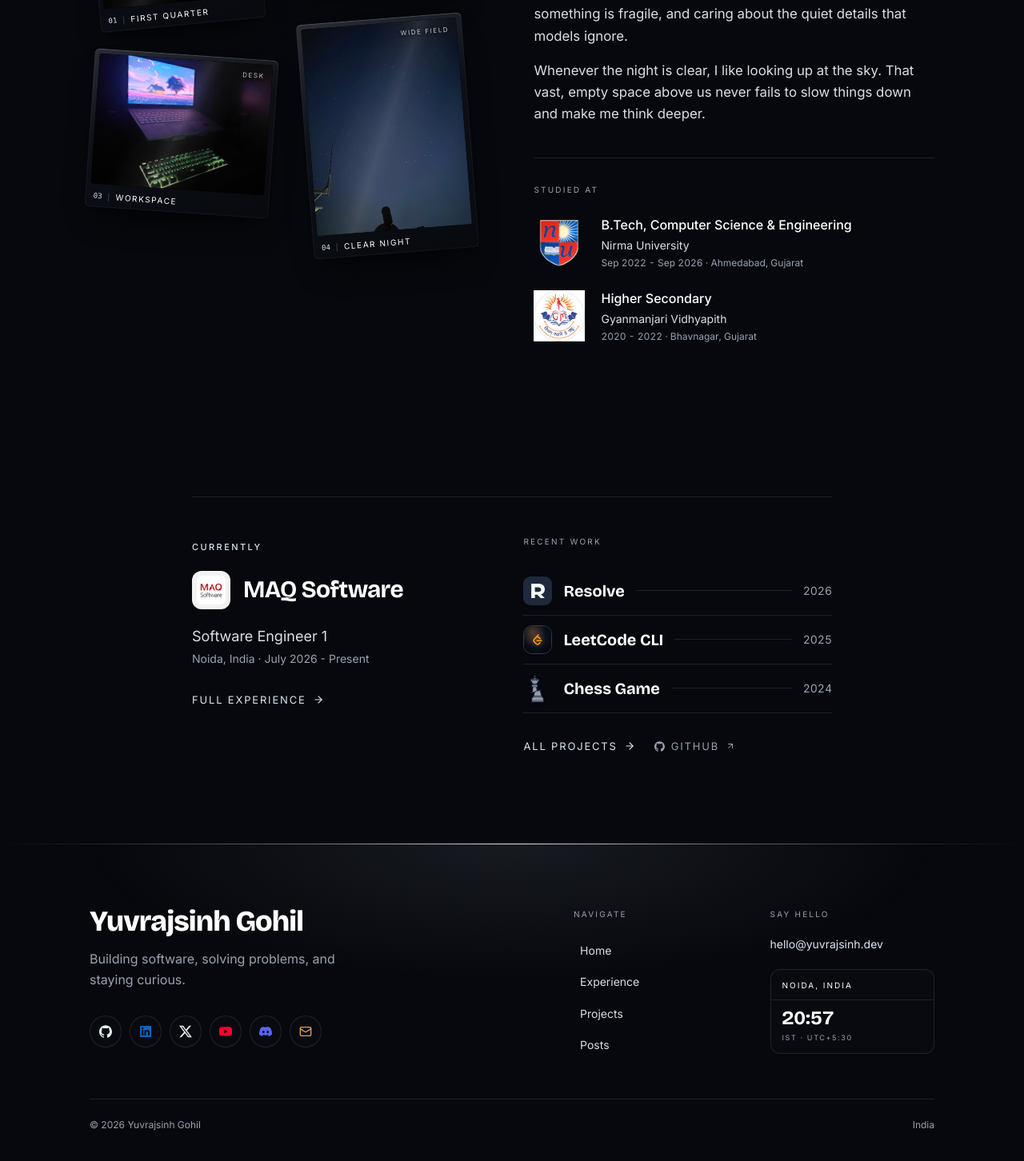
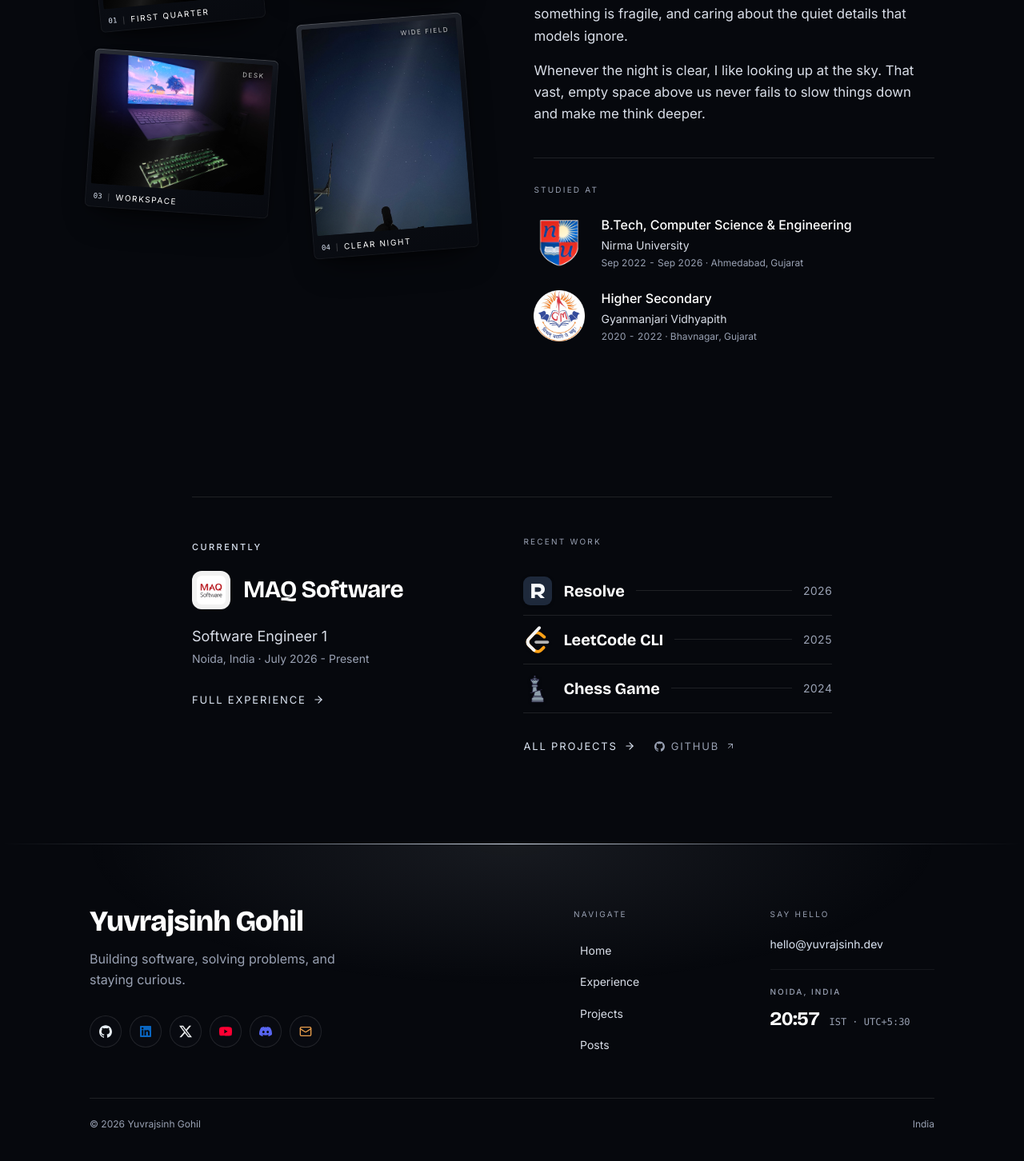
Before and after one commit to yuvrajsinh5252/website, a React (Vite) app: page / in a window 1280 px wide. Shown: the part 1286-2738 px from the top of the page at 80% size. Built offline with nearby package versions, Linux system fonts and the light colour scheme; no server answers.

Commit message:
feat(ui): refine squircle geometry, post container width, and brand assets

```diff
--- a/src/components/brand/SunMark.tsx
+++ b/src/components/brand/SunMark.tsx
@@ -19,7 +19,6 @@
       {...props}
     >
       <defs>
-        {/* Soft radial solar glow that shines out from the center */}
         <radialGradient id={glowId} cx="50%" cy="50%" r="50%">
           <stop offset="0%" stopColor="var(--theme-accent, #ea9e4b)" stopOpacity="0.75" />
           <stop offset="35%" stopColor="var(--theme-accent, #ea9e4b)" stopOpacity="0.35" />
@@ -28,7 +27,6 @@
         </radialGradient>
       </defs>
 
-      {/* Atmospheric background glow shining outward */}
       <circle
         cx="16"
         cy="16"
@@ -37,7 +35,6 @@
         className="sun-mark-glow pointer-events-none"
       />
 
-      {/* Corona halo, blooming and breathing as the sun flares */}
       <circle
         cx="16"
         cy="16"
@@ -47,7 +44,6 @@
         className="sun-mark-corona"
       />
 
-      {/* The flare: revolving celestial rays and orbs */}
       <g className="sun-mark-flare">
         {[0, 90, 180, 270].map((angle, index) => (
           <g
@@ -91,7 +87,6 @@
         ))}
       </g>
 
-      {/* The disc: solid, bold, and the central heart of the mark */}
       <circle
         cx="16"
         cy="16"
--- a/src/components/common/CompanyMark.tsx
+++ b/src/components/common/CompanyMark.tsx
@@ -11,17 +11,25 @@
   className?: string
 }
 
+// Symmetrical superellipse squircle matching The Noun Project canonical geometry (n ≈ 3.1)
+const SQUIRCLE_PATH_100 =
+  'M 50,0 C 90.5,0 100,9.5 100,50 C 100,90.5 90.5,100 50,100 C 9.5,100 0,90.5 0,50 C 0,9.5 9.5,0 50,0 Z'
+
+const SQUIRCLE_PATH_UNIT =
+  'M 0.5,0 C 0.905,0 1,0.095 1,0.5 C 1,0.905 0.905,1 0.5,1 C 0.095,1 0,0.905 0,0.5 C 0,0.095 0.095,0 0.5,0 Z'
+
 /**
  * A company rendered as a single squircle logo tile.
  *
  * The mark is the whole subject — no photograph behind it and no counters
- * around it. It rests at a slight tilt and levels as you reach for it, which
- * is the only movement in the block.
+ * around it. It sits in a crisp, continuous-curvature superellipse squircle.
  *
  * The tile stays white in both themes because logos are drawn for light
  * backgrounds; tinting it would misrepresent the marks it carries.
  */
 export function CompanyMark({ logo, name, tilt = -4, className }: CompanyMarkProps) {
+  const clipId = `squircle-${name.toLowerCase().replace(/[^a-z0-9]/g, '-')}`
+
   return (
     <div
       className={cn(
@@ -29,6 +37,15 @@
         className,
       )}
     >
+      {/* Reusable unit squircle clip path for masking content */}
+      <svg width="0" height="0" className="absolute" aria-hidden="true">
+        <defs>
+          <clipPath id={clipId} clipPathUnits="objectBoundingBox">
+            <path d={SQUIRCLE_PATH_UNIT} />
+          </clipPath>
+        </defs>
+      </svg>
+
       {/* Light thrown behind the tile, so it sits in the field rather than on it. */}
       <span
         aria-hidden="true"
@@ -42,11 +59,33 @@
       <div
         style={{ '--tilt': `${tilt}deg` } as CSSProperties}
         className={cn(
-          'relative grid aspect-square place-items-center overflow-hidden rounded-[30%] p-[20%]',
-          'border border-border-strong bg-white shadow-card',
-          'rotate-(--tilt) transition-[rotate,translate,box-shadow] duration-500 ease-out-expo',
-          'hover:-translate-y-1.5 hover:rotate-0 hover:shadow-card-hover',
+          'relative aspect-square transition-all duration-500 ease-out-expo',
+          tilt !== 0 && 'rotate-(--tilt)',
+          'group-hover/mark:-translate-y-2 group-hover/mark:rotate-0 group-hover/mark:scale-[1.02]',
+          'hover:-translate-y-2 hover:rotate-0 hover:scale-[1.02]',
+          '[filter:drop-shadow(0_10px_24px_light-dark(rgb(20_16_12_/_18%),rgb(0_0_0_/_70%)))]',
+          'group-hover/mark:[filter:drop-shadow(0_20px_36px_light-dark(rgb(20_16_12_/_26%),rgb(0_0_0_/_85%)))]',
+          'hover:[filter:drop-shadow(0_20px_36px_light-dark(rgb(20_16_12_/_26%),rgb(0_0_0_/_85%)))]',
         )}
+      >
+        {/* Crisp vector squircle background and border */}
+        <svg
+          viewBox="0 0 100 100"
+          className="pointer-events-none absolute inset-0 size-full overflow-visible"
+          aria-hidden="true"
+        >
+          <path
+            d={SQUIRCLE_PATH_100}
+            className="fill-white stroke-border-strong"
+            strokeWidth="1.25"
+            vectorEffect="non-scaling-stroke"
+          />
+        </svg>
+
+        {/* Content masked to the squircle shape */}
+        <div
+          style={{ clipPath: `url(#${clipId})` }}
+          className="relative grid size-full place-items-center p-[20%]"
         >
           {logo ? (
             <img
@@ -64,5 +103,6 @@
           )}
         </div>
       </div>
+    </div>
   )
 }
--- a/src/components/common/StationReadout.tsx
+++ b/src/components/common/StationReadout.tsx
@@ -41,65 +41,53 @@
   className,
 }: StationReadoutProps) {
   return (
-    <section
-      aria-label="Station"
-      className={cn(
-        'group/station relative overflow-hidden rounded-card border border-border bg-surface/40',
-        'transition-colors duration-500 hover:border-accent-border',
-        className,
-      )}
+    <div
+      aria-label="Station readout"
+      className={cn('mt-6 border-t border-border/60 pt-5', className)}
     >
-      <div className="px-3.5 pt-3 pb-2.5">
-        <p className="truncate text-[0.625rem] tracking-[0.2em] text-heading uppercase">
+      <div className="flex items-center gap-2">
+        <p className="text-[0.625rem] font-medium tracking-[0.2em] text-muted uppercase">
           {location}
         </p>
 
         {coordinates && (
-          <p className="mt-1.5 font-mono text-[0.5625rem] text-muted tabular-nums">
-            {formatDegrees(coordinates.latitude, 'N', 'S')}
-            <span aria-hidden="true"> / </span>
-            {formatDegrees(coordinates.longitude, 'E', 'W')}
-          </p>
+          <span className="font-mono text-[0.5625rem] text-muted/70 tabular-nums">
+            ({formatDegrees(coordinates.latitude, 'N', 'S')},{' '}
+            {formatDegrees(coordinates.longitude, 'E', 'W')})
+          </span>
         )}
       </div>
 
-      <div aria-hidden="true" className="h-px bg-border" />
-
-      <dl className="flex items-end justify-between gap-4 px-3.5 pt-2.5 pb-3">
-        <div className="min-w-0">
-          <dt className="sr-only">Local time</dt>
-          <dd className="font-display text-2xl leading-none font-bold text-heading tabular-nums">
+      <div className="mt-2.5 flex items-baseline gap-3">
+        <span className="font-display text-2xl font-bold tracking-tight text-heading tabular-nums">
           {time}
-          </dd>
-          <dd className="mt-1.5 text-[0.5625rem] tracking-[0.18em] text-muted uppercase">
+        </span>
+        <span className="font-mono text-xs text-muted tabular-nums">
           {zoneLabel}
-          </dd>
+        </span>
       </div>
 
       {weather && (
         <m.div
-            initial={{ opacity: 0, y: 4 }}
-            animate={{ opacity: 1, y: 0 }}
-            transition={{ duration: 0.5, ease: [0.16, 1, 0.3, 1] }}
-            className="min-w-0 text-right"
+          initial={{ opacity: 0 }}
+          animate={{ opacity: 1 }}
+          transition={{ duration: 0.5 }}
+          className="mt-2 flex items-center gap-2 text-xs text-muted"
         >
-            <dt className="sr-only">Weather</dt>
-            <dd className="flex items-center justify-end gap-1.5">
           <WeatherBadge
             condition={weather.condition}
             isDay={weather.isDay}
             className="text-accent"
           />
-              <span className="font-display text-2xl leading-none font-bold text-heading tabular-nums">
+          <span className="font-semibold text-heading tabular-nums">
             {weather.temperature}°
           </span>
-            </dd>
-            <dd className="mt-1.5 truncate text-[0.5625rem] tracking-[0.18em] text-muted uppercase">
+          <span aria-hidden="true" className="text-border-strong">·</span>
+          <span className="text-[0.6875rem] tracking-[0.14em] text-muted uppercase">
             {weather.label}
-            </dd>
+          </span>
         </m.div>
       )}
-      </dl>
-    </section>
+    </div>
   )
 }
--- a/src/components/sections/About.tsx
+++ b/src/components/sections/About.tsx
@@ -63,19 +63,21 @@
 
               <ul className="mt-6 flex flex-col gap-6">
                 {education.map((entry) => (
-                  <li key={entry.id} className="flex items-center gap-5">
+                  <li key={entry.id} className="group flex items-center gap-5">
                     {entry.logo && (
                       <img
                         src={entry.logo}
-                        alt=""
+                        alt={entry.institution}
                         loading="lazy"
                         decoding="async"
-                        className="size-14 shrink-0 object-contain sm:size-16"
+                        className="size-14 shrink-0 object-contain transition-transform duration-300 ease-out-expo group-hover:scale-105 sm:size-16"
                       />
                     )}
 
                     <div className="min-w-0">
-                      <p className="text-base font-medium text-heading">{entry.degree}</p>
+                      <p className="text-base font-medium text-heading transition-colors duration-200 group-hover:text-accent">
+                        {entry.degree}
+                      </p>
 
                       <p className="mt-1 text-sm text-foreground">
                         {entry.institutionUrl ? (
--- a/src/data/experience.ts
+++ b/src/data/experience.ts
@@ -47,7 +47,7 @@
     id: 'gyanmanjari',
     institution: 'Gyanmanjari Vidhyapith',
     institutionUrl: 'https://gyanmanjarividyapith.edu.in/',
-    logo: '/images/gyanManjari.jpg',
+    logo: '/images/gyanManjari.png',
     degree: 'Higher Secondary',
     dates: '2020 - 2022',
     location: 'Bhavnagar, Gujarat',
--- a/src/data/projects.ts
+++ b/src/data/projects.ts
@@ -65,6 +65,7 @@
   {
     slug: 'leetcode-cli',
     title: 'LeetCode CLI',
+    logo: '/images/projects/leetcode.svg',
     icon: 'leetcode',
     iconColor: '#FFA116',
     cover: '/images/projects/leetcode-cli.png',
@@ -118,7 +119,7 @@
     title: 'Chess Game',
     logo: '/images/projects/chess-logo.png',
     icon: 'chess',
-    iconColor: '#81B64C',
+    iconColor: '#6c8294',
     cover: '/images/projects/chess-game.png',
     summary:
       'A multiplayer chess platform with realtime play, matchmaking, chat and ELO ratings.',
--- a/src/pages/PostDetailPage.tsx
+++ b/src/pages/PostDetailPage.tsx
@@ -34,7 +34,7 @@
 
   return (
     <div className="pt-header">
-      <Container width="prose" className="pt-12 pb-16 sm:pt-16">
+      <Container width="editorial" className="pt-12 pb-16 sm:pt-16">
         <Button
           to={routes.posts}
           variant="ghost"
--- a/vite.config.ts
+++ b/vite.config.ts
@@ -50,7 +50,6 @@
   }
 }
 
-// https://vite.dev/config/
 export default defineConfig({
   plugins: [react(), tailwindcss(), sitemap()],
   resolve: {
```
Also changed, not shown: src/components/brand/marks.tsx (+14 -50 lines), src/types/portfolio.ts (+7 -21 lines), public/images/gyanManjari.png (added), public/images/projects/leetcode.svg (added). Lines whose indentation alone changed are shown as unchanged.
